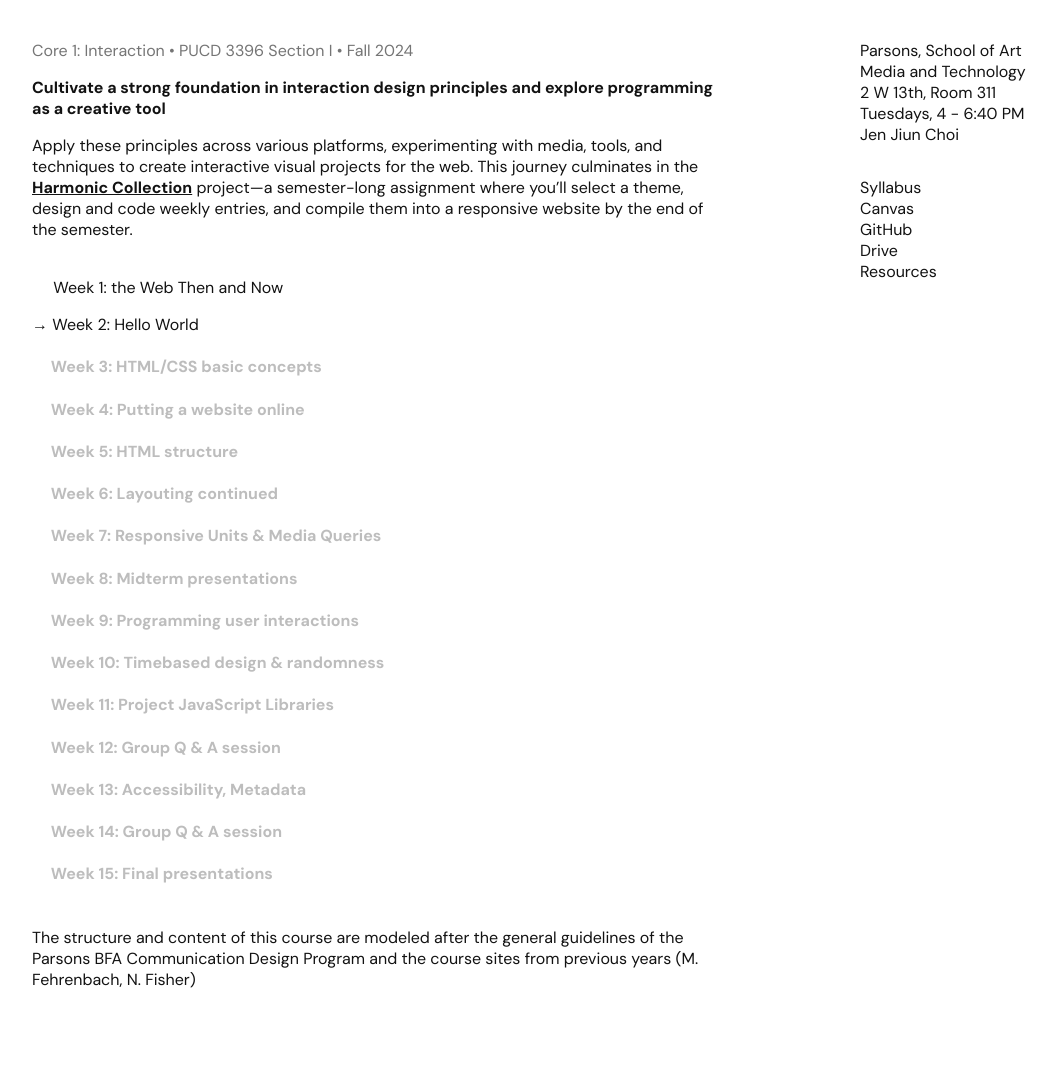
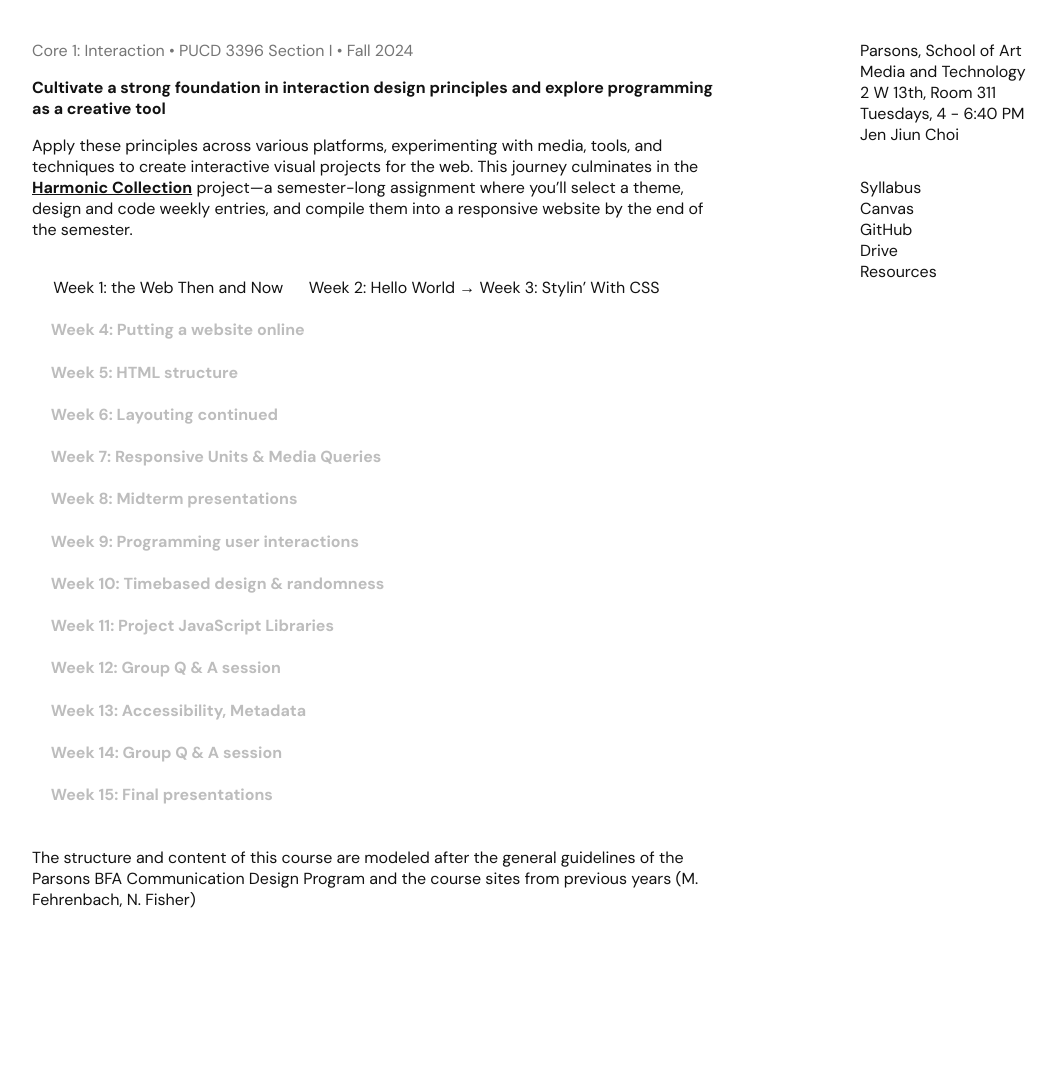
Before and after one commit to core1-interaction/core1-interaction.github.io, a Jekyll site: the page built from index.md, in a window 1280 px wide. Shown: the whole page, without its empty margins (108-1165 px from the left). Built offline with Jekyll 4.4.1, drawn with Linux system fonts in a browser that asks for light colours; after the commit the page ends 1010 px from its top, so only the background shows below that.

Commit message:
Update index.md

```diff
--- a/index.md
+++ b/index.md
@@ -10,9 +10,8 @@ title: Core 1 Interaction
 Apply these principles across various platforms, experimenting with media, tools, and techniques to create interactive visual projects for the web. This journey culminates in the [**<u>Harmonic Collection</u>**](project.md) project—a semester-long assignment where you'll select a theme, design and code weekly entries, and compile them into a responsive website by the end of the semester.<br><br>
 
 &nbsp;&nbsp;&nbsp;&nbsp;&nbsp;[Week 1: the Web Then and Now](week1.md)
-
-[→ Week 2: Hello World](week2.md)<br>
-#### <span style="color: #BDBDBD;">&nbsp;&nbsp;&nbsp;&nbsp; Week 3: HTML/CSS basic concepts
+&nbsp;&nbsp;&nbsp;&nbsp;&nbsp;[Week 2: Hello World](week2.md)
+[→ Week 3: Stylin' With CSS](week3.md)<br>
 #### <span style="color: #BDBDBD;">&nbsp;&nbsp;&nbsp;&nbsp; Week 4: Putting a website online
 #### <span style="color: #BDBDBD;">&nbsp;&nbsp;&nbsp;&nbsp; Week 5: HTML structure
 #### <span style="color: #BDBDBD;">&nbsp;&nbsp;&nbsp;&nbsp; Week 6: Layouting continued
```
